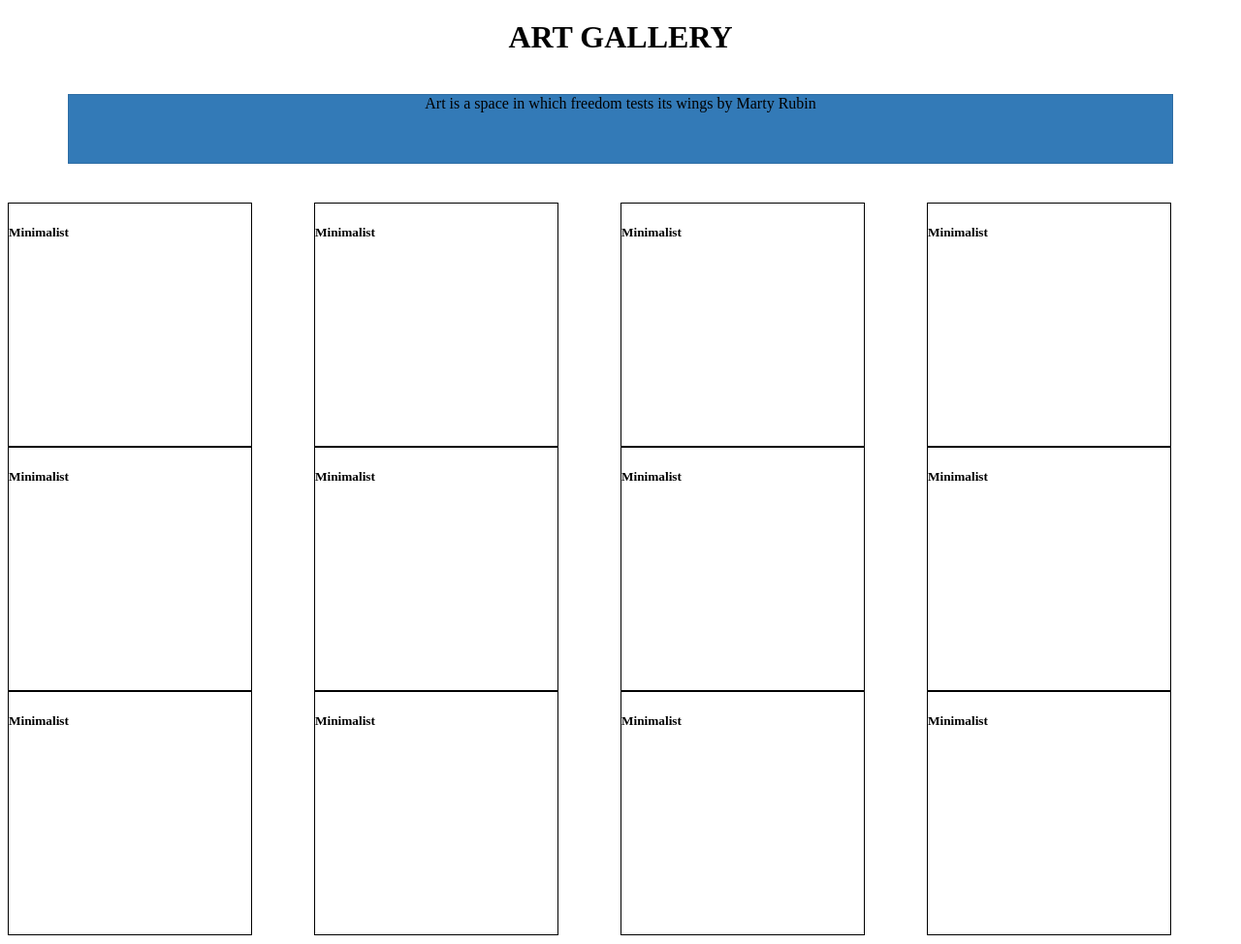
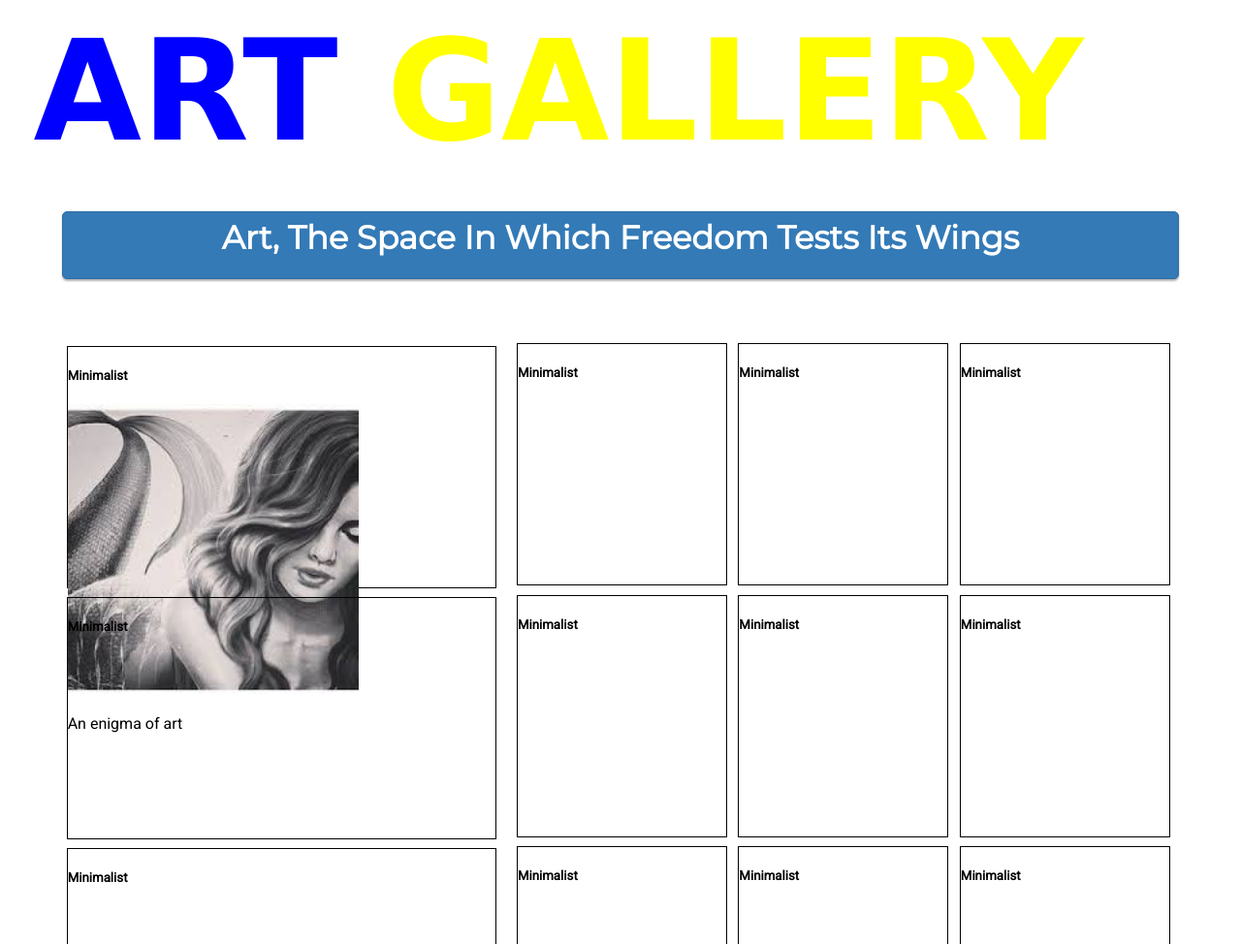
Before and after one commit to jakazzy/webD-templates, a plain HTML site: page art_gallery/index.html in a window 1280 px wide. Shown: the top 974 px of the page at 97% size. Drawn offline with Linux system fonts and the light colour scheme; a web font is replaced by a local one.

Commit message:
make new changes

```diff
--- a/art_gallery/index.html
+++ b/art_gallery/index.html
@@ -8,73 +8,78 @@
     <title>Art Gallery</title>
     <link rel="stylesheet" href="style.css">
     <link href="https://fonts.googleapis.com/css?family=Cabin+Sketch:700" rel="stylesheet">
+    <link href="https://fonts.googleapis.com/css?family=Montserrat" rel="stylesheet">
+    <link href="https://fonts.googleapis.com/css?family=Roboto" rel="stylesheet">
 </head>
 
 <body>
     <header>
-        <h1>Art Gallery</h1>
-        <div>
-            Art is a space in which freedom tests its wings by <span>Marty Rubin</span>
+        <div id="title">
+            <h1>Art <span>Gallery</span></h1>
+        </div>
+
+        <div id="quote">
+            <h2>Art, the space in which freedom tests its wings</h2>
         </div>
     </header>
     <section>
-        <div>
+        <div class="card">
+            <h5>Minimalist</h5>
+            <img src="images/image2.jpeg" alt="Taylor swift pencil art" width="300" height="300">
+            <p>An enigma of art </p>
+        </div>
+
+        <div class="card">
             <h5>Minimalist</h5>
             <img src="" alt="">
             <p></p>
         </div>
-
-        <div>
+        <div class="card">
             <h5>Minimalist</h5>
             <img src="" alt="">
             <p></p>
         </div>
-        <div>
+        <div class="card">
             <h5>Minimalist</h5>
             <img src="" alt="">
             <p></p>
         </div>
-        <div>
+        <div class="card">
             <h5>Minimalist</h5>
             <img src="" alt="">
             <p></p>
         </div>
-        <div>
+        <div class="card">
             <h5>Minimalist</h5>
             <img src="" alt="">
             <p></p>
         </div>
-        <div>
+        <div class="card">
+            <h5>Minimalist</h5>
+            <img src="" alt="">
+            <p> </p>
+        </div>
+        <div class="card">
             <h5>Minimalist</h5>
             <img src="" alt="">
             <p></p>
         </div>
-        <div>
+        <div class="card">
             <h5>Minimalist</h5>
             <img src="" alt="">
             <p></p>
         </div>
-        <div>
+        <div class="card">
             <h5>Minimalist</h5>
             <img src="" alt="">
             <p></p>
         </div>
-        <div>
+        <div class="card">
             <h5>Minimalist</h5>
             <img src="" alt="">
             <p></p>
         </div>
-        <div>
-            <h5>Minimalist</h5>
-            <img src="" alt="">
-            <p></p>
-        </div>
-        <div>
-            <h5>Minimalist</h5>
-            <img src="" alt="">
-            <p></p>
-        </div>
-        <div>
+        <div class="card">
             <h5>Minimalist</h5>
             <img src="" alt="">
             <p></p>
--- a/art_gallery/style.css
+++ b/art_gallery/style.css
@@ -1,17 +1,53 @@
-h1 {
-    margin: 20px;
+* {
+    box-sizing: border-box;
+}
+
+body {
+    margin: 0px;
+    font-family: 'Roboto', sans-serif;
+}
+
+#title {
+    font-family: 'Cabin Sketch', cursive;
+    color: blue;
+    font-size: 72px;
     text-align: center;
     text-transform: uppercase;
 }
 
-header div,
+#title span {
+    color: yellow;
+}
+
+#title h1 {
+    margin-top: 10px;
+    margin-bottom: 10px
+}
+
+#quote h2 {
+    margin-top: 5px;
+    padding-bottom: 40px;
+}
+
+header #quote,
 footer {
-    width: 100%;
+    width: 90%;
     height: 70px;
     margin: 40px auto;
     text-align: center;
     border: 1px solid #2e6da4;
     background-color: #337ab7;
+    color: #fff;
+    font-family: 'Montserrat', sans-serif;
+    fonnt-weight: 400px;
+    font-size: 140%;
+    border-radius: 5px;
+    box-shadow: 0px 2px 2px rgba(0, 0, 0, 0.3);
+    text-transform: capitalize;
+}
+
+footer {
+    width: 100%
 }
 
 header div {
@@ -19,12 +55,14 @@ header div {
 }
 
 section {
+    margin: 5%;
     display: grid;
     grid-template-columns: auto auto auto auto;
 }
 
 section div {
     height: 250px;
-    width: 250px;
+    width: 95%;
+    margin: 1%;
     border: 1px solid black;
 }
--- a/login_page/style.css
+++ b/login_page/style.css
@@ -14,9 +14,9 @@ form {
     line-height: 1.1;
 }
 
-.form-input {
+.form-input input[type="text"],
+.form-input input[type="password"] {
     width: 100%;
-    display: block;
     font-size: 14px;
     color: #555;
     line-height: 1.4;
```
Also changed, not shown: login_page/index.html (+6 -2 lines), art_gallery/images/image1.jpeg (added), art_gallery/images/image2.jpeg (added).
